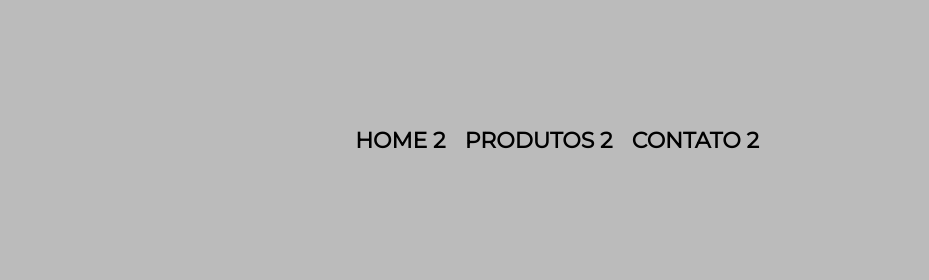
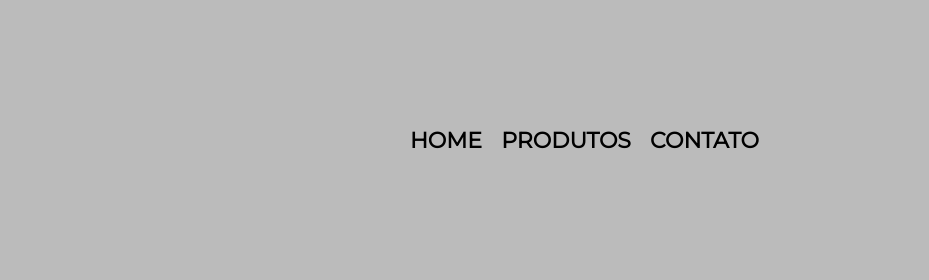
Before and after one commit to brunaofelipe94/LAB-GIT, a plain HTML site: page index.html in a window 1280 px wide. Shown: the top 280 px of the page, 351-1280 px from the left. Drawn offline with Linux system fonts and the light colour scheme.

Commit message:
Corrigindo alterações anteriores

```diff
--- a/index.html
+++ b/index.html
@@ -16,9 +16,9 @@
 
 				<nav>
 					<ul>
-						<li><a href="index.html">Home 2</a></li>
-						<li><a href="index.html">Produtos 2</a></li>
-						<li><a href="index.html">Contato 2</a></li>
+						<li><a href="index.html">Home</a></li>
+						<li><a href="index.html">Produtos</a></li>
+						<li><a href="index.html">Contato</a></li>
 					</ul>
 				</nav>
 			</div>
```
Also changed, not shown: Texto base.txt.
